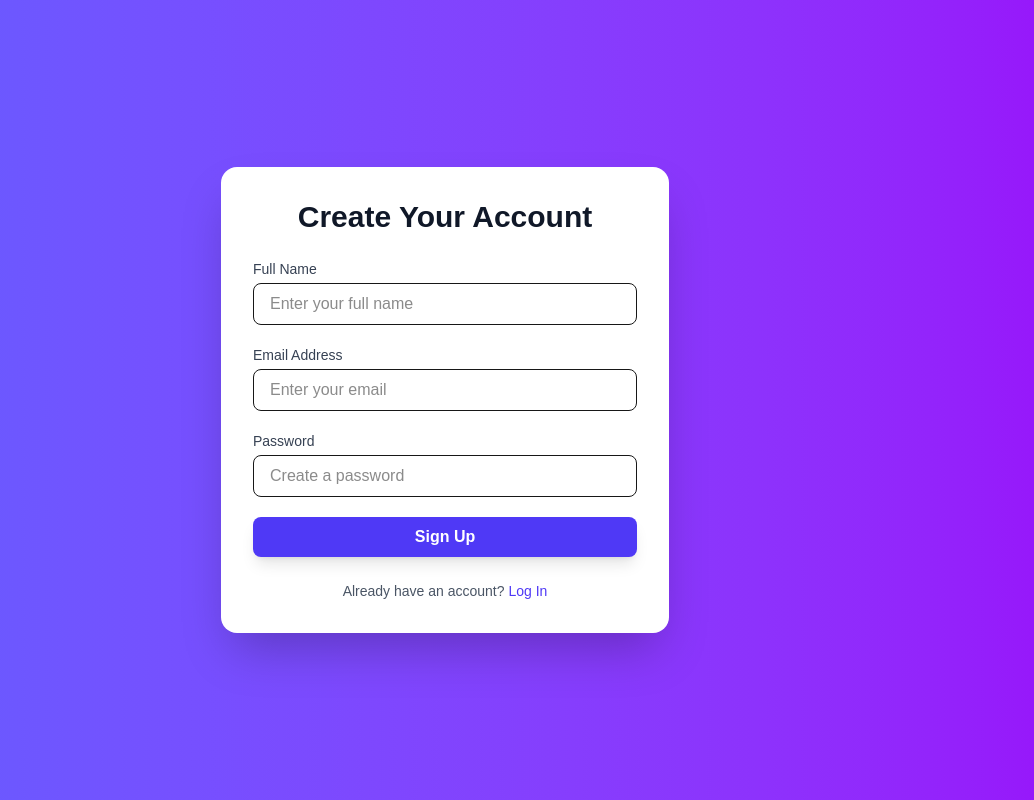
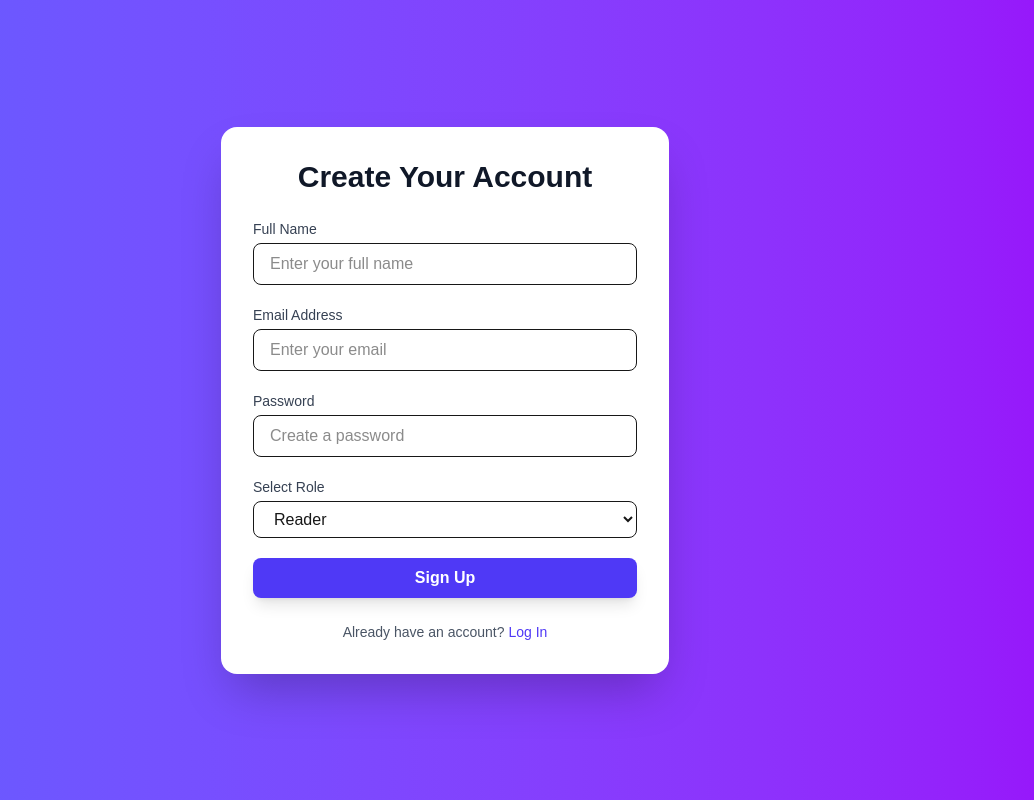
Before and after one commit to YasithaShyamantha1/AI-Enhanced-Blog-Platform, a Next.js app: page /signup in a window 1280 px wide. Shown: the whole page, without its empty margins (195-1229 px from the left). Built offline with nearby package versions, Linux system fonts and the light colour scheme.

Commit message:
change signup page

```diff
--- a/src/app/signup/page.tsx
+++ b/src/app/signup/page.tsx
@@ -8,9 +8,12 @@ export default function Signup() {
     name: "",
     email: "",
     password: "",
+    role: "reader", // default role
   });
 
-  const handleChange = (e: React.ChangeEvent<HTMLInputElement>) => {
+  const handleChange = (
+    e: React.ChangeEvent<HTMLInputElement | HTMLSelectElement>
+  ) => {
     setFormData({ ...formData, [e.target.name]: e.target.value });
   };
 
@@ -33,6 +36,7 @@ export default function Signup() {
         </h2>
 
         <form onSubmit={handleSubmit} className="space-y-5">
+          {/* Name */}
           <div>
             <label className="block text-sm font-medium text-gray-700 mb-1">
               Full Name
@@ -48,6 +52,7 @@ export default function Signup() {
             />
           </div>
 
+          {/* Email */}
           <div>
             <label className="block text-sm font-medium text-gray-700 mb-1">
               Email Address
@@ -63,6 +68,7 @@ export default function Signup() {
             />
           </div>
 
+          {/* Password */}
           <div>
             <label className="block text-sm font-medium text-gray-700 mb-1">
               Password
@@ -78,6 +84,25 @@ export default function Signup() {
             />
           </div>
 
+          {/* Role */}
+          <div>
+            <label className="block text-sm font-medium text-gray-700 mb-1">
+              Select Role
+            </label>
+            <select
+              name="role"
+              value={formData.role}
+              onChange={handleChange}
+              required
+              className="w-full px-4 py-2 border rounded-lg focus:ring-2 focus:ring-indigo-500 outline-none"
+            >
+              <option value="admin">Admin</option>
+              <option value="writer">Writer</option>
+              <option value="reader">Reader</option>
+            </select>
+          </div>
+
+          {/* Submit */}
           <motion.button
             type="submit"
             className="w-full bg-indigo-600 text-white py-2 rounded-lg font-semibold shadow-lg hover:bg-indigo-700 transition"
```
Also changed, not shown: src/app/api/posts/route.ts (added).
